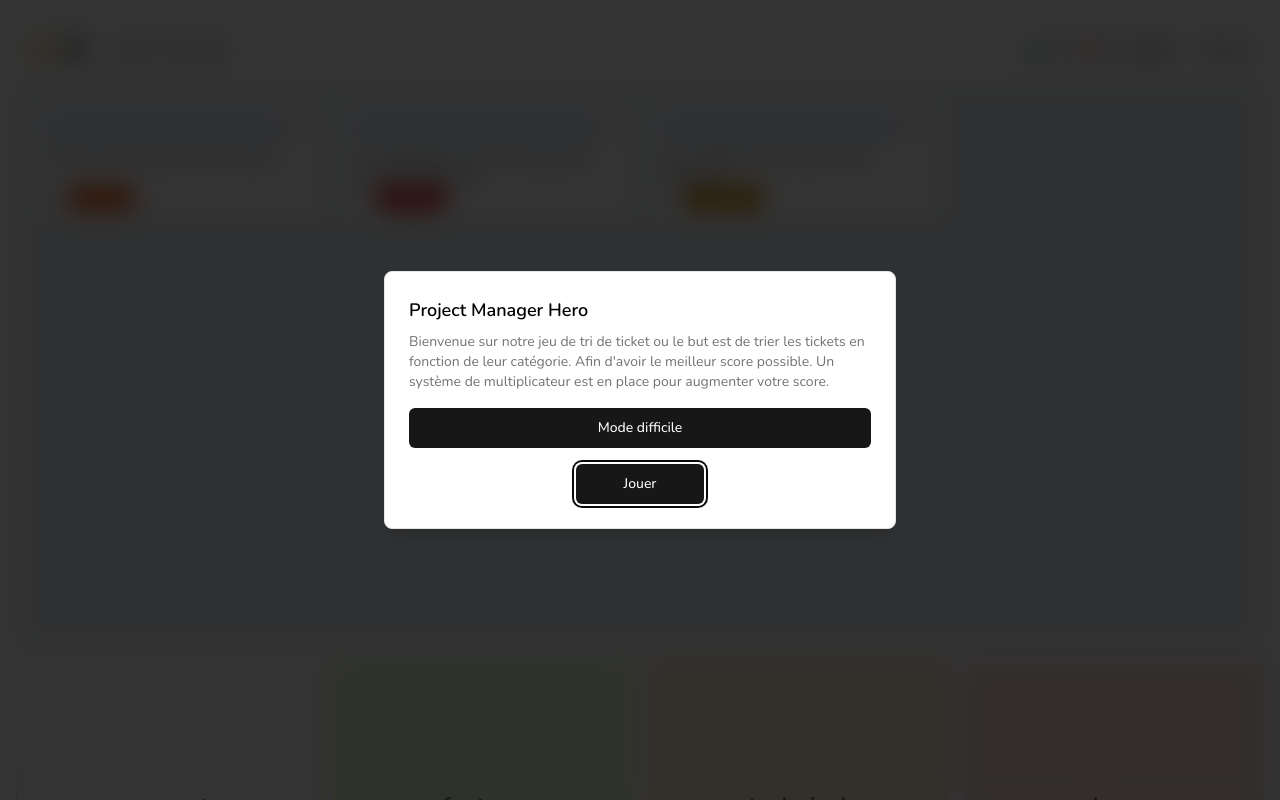
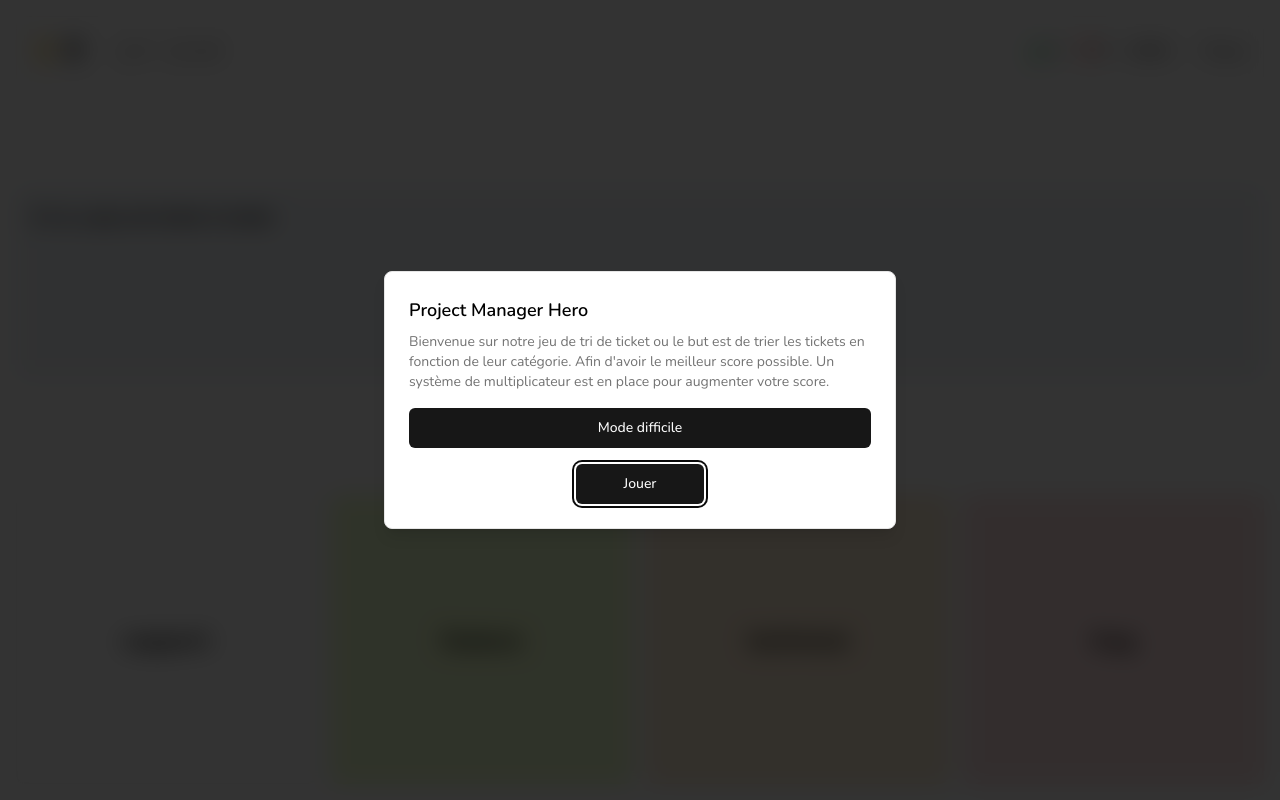
Before and after one commit to quentinhnrt/project-manager-hero, a Next.js app: page / in a window 1280 px wide. Shown: the top 800 px of the page. Built offline with nearby package versions, Linux system fonts and the light colour scheme.

Commit message:
fix ticket generating while in pause

```diff
--- a/src/providers/TicketsProviders.tsx
+++ b/src/providers/TicketsProviders.tsx
@@ -82,6 +82,7 @@ function TicketsContextProvider({ children }: { children: React.ReactNode }) {
   }, [isHardMode]);
 
   useEffect(() => {
+    if (paused) return;
     function addTicket() {
       const id = lastId + 1
       if (pendingTickets.length < ticketsLimit) {
```
